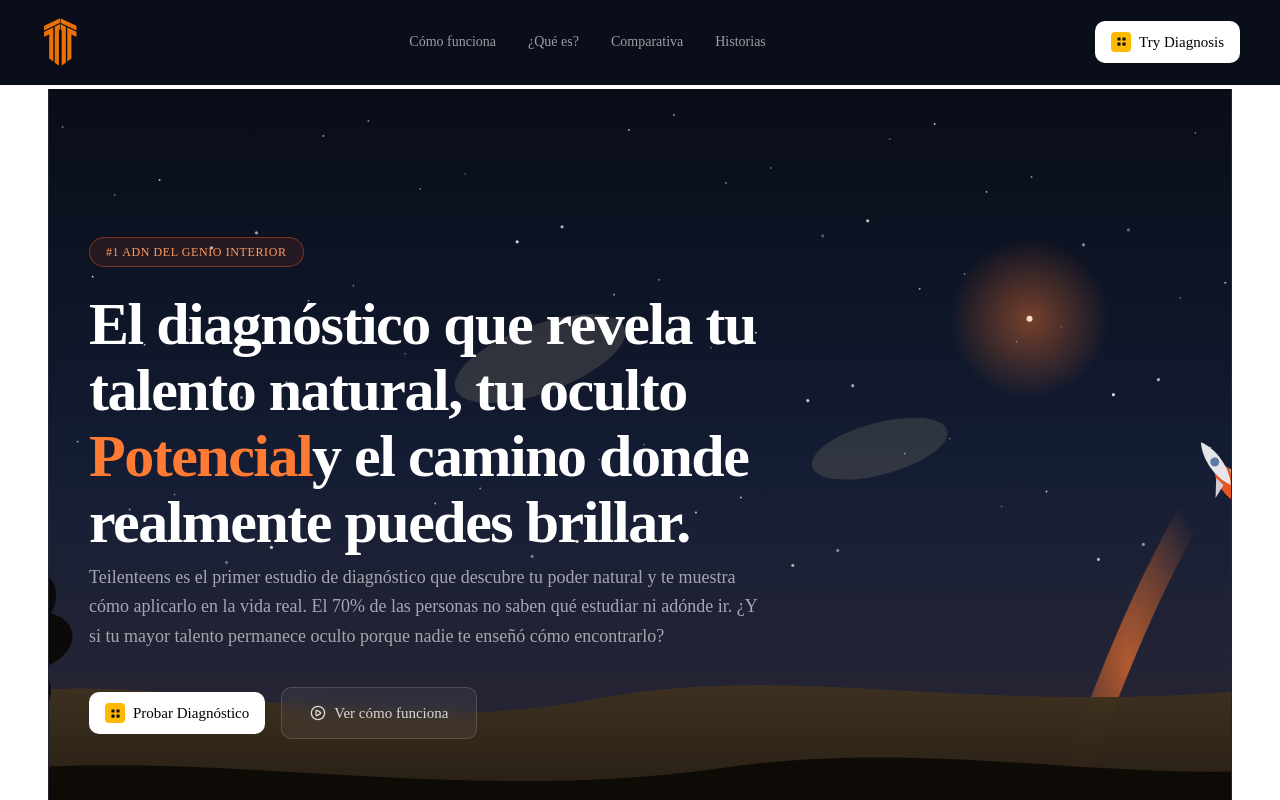
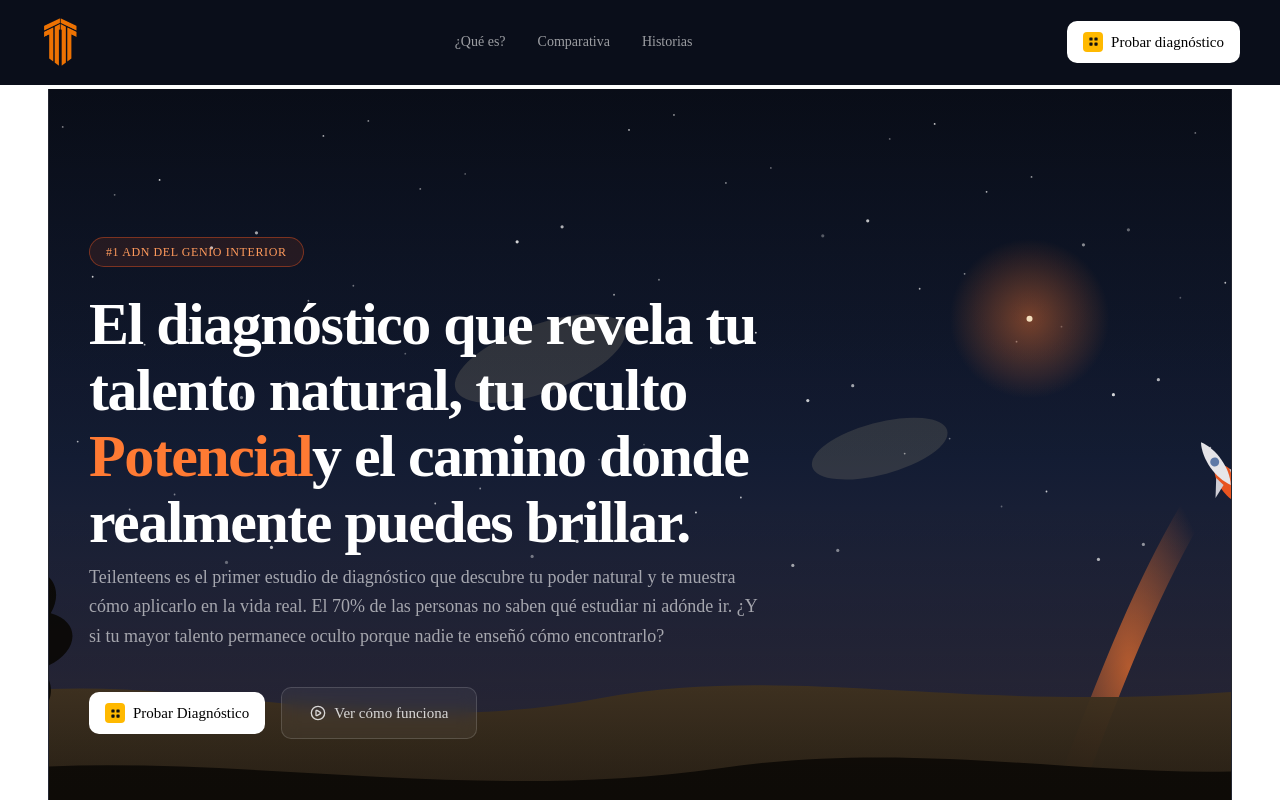
Before and after one commit to Harmaton/teilenv2, a Next.js app: page / in a window 1280 px wide. Shown: the top 800 px of the page. Built offline with nearby package versions, Linux system fonts and the light colour scheme.

Commit message:
tranlstaed lp to spanish

```diff
--- a/app/components/landingpage/cta.tsx
+++ b/app/components/landingpage/cta.tsx
@@ -46,7 +46,7 @@
               <rect x="14" y="14" width="7" height="7" rx="1.5" fill="#111" />
             </svg>
           </span>
-          Prueba el diagnóstico
+          Probar diagnóstico
         </a>
 
 
--- a/app/components/landingpage/navbar.tsx
+++ b/app/components/landingpage/navbar.tsx
@@ -8,7 +8,6 @@
 const ORANGE = "#FF5A1F";
 
 const LINKS = [
-  { label: "Cómo funciona", href: "#how-it-works" },
   { label: "¿Qué es?", href: "#what-is" },
   { label: "Comparativa", href: "#comparison" },
   { label: "Historias", href: "#testimonials" },
@@ -65,7 +64,7 @@
               <rect x="14" y="14" width="7" height="7" rx="1.5" fill="#111" />
             </svg>
           </span>
-          Try Diagnosis
+          Probar diagnóstico
         </Link>
 
         {/* mobile toggle */}
@@ -111,7 +110,7 @@
                   <rect x="14" y="14" width="7" height="7" rx="1.5" fill="#111" />
                 </svg>
               </span>
-              Try Diagnosis
+              Probar diagnóstico
             </Link>
           </div>
         </div>
```
